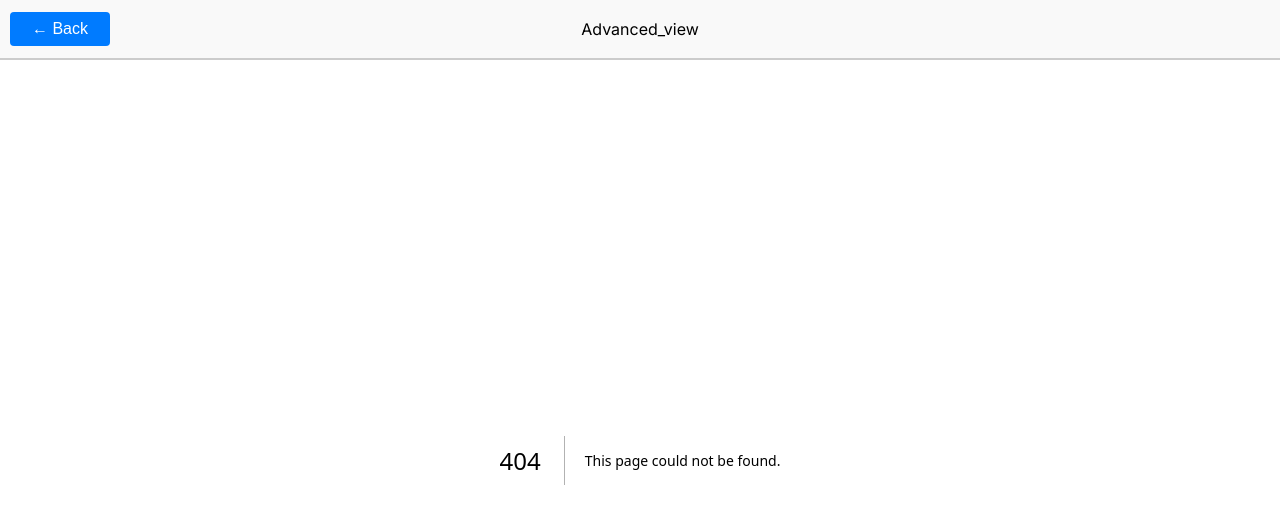
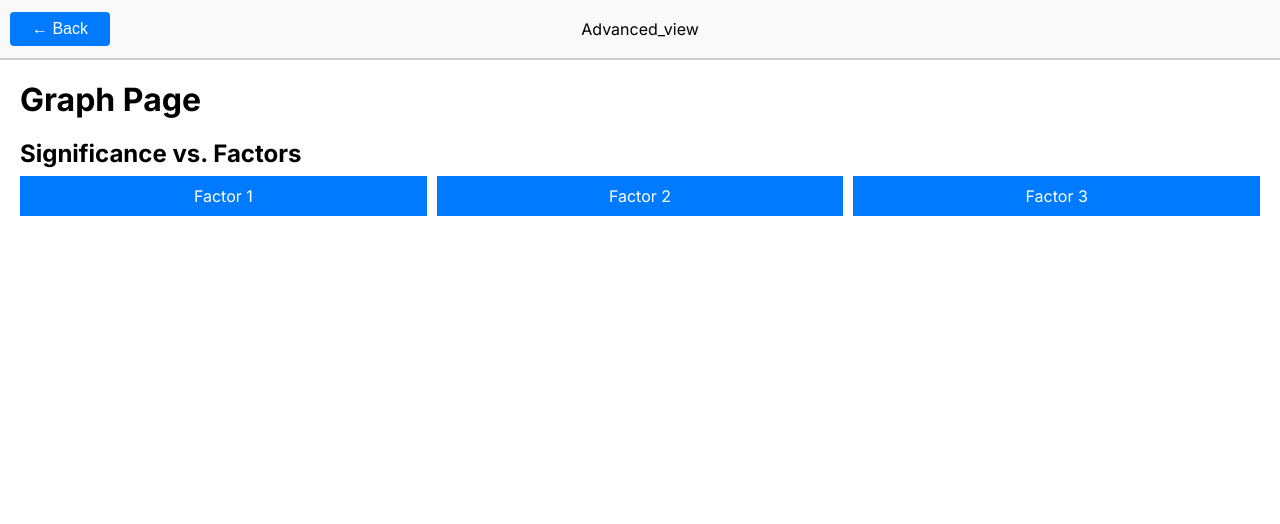
Before and after one commit to Flying-Kimbo/c302p3, a Next.js app: page /student/assignments/review/advanced_view in a window 1280 px wide. Before the commit this address had no page. Shown: the top 524 px of the page. Built offline with nearby package versions, Linux system fonts and the light colour scheme.

Commit message:
Added the advanced view page

```diff
--- /dev/null
+++ b/src/app/student/assignments/review/advanced_view/page.module.css
@@ -0,0 +1,43 @@
+/* GraphPage.module.css */
+.graphPage {
+  padding: 20px;
+}
+
+.graphContainer {
+  margin-top: 20px;
+}
+
+.barChart {
+  display: flex;
+}
+
+.bar {
+  flex: 1;
+  background-color: #007bff;
+  color: #fff;
+  text-align: center;
+  padding: 10px;
+  cursor: pointer;
+  position: relative;
+}
+
+.bar:not(:last-child) {
+  margin-right: 10px;
+}
+
+.bar::after {
+  content: attr(data-tooltip);
+  position: absolute;
+  bottom: 100%;
+  left: 50%;
+  transform: translateX(-50%);
+  padding: 5px;
+  background-color: rgba(0, 0, 0, 0.8);
+  color: #fff;
+  border-radius: 5px;
+  display: none;
+}
+
+.bar:hover::after {
+  display: block;
+}
--- /dev/null
+++ b/src/app/student/assignments/review/advanced_view/page.tsx
@@ -0,0 +1,30 @@
+// GraphPage.tsx
+import React from 'react';
+import styles from './page.module.css';
+
+const GraphPage = () => {
+  const data = [
+    { factor: "Factor 1", significance: 0.8, tooltip: "Explanation of Factor 1" },
+    { factor: "Factor 2", significance: 0.6, tooltip: "Explanation of Factor 2" },
+    { factor: "Factor 3", significance: 0.9, tooltip: "Explanation of Factor 3" },
+    // Add more data as needed
+  ];
+
+  return (
+    <div className={styles.graphPage}>
+      <h1>Graph Page</h1>
+      <div className={styles.graphContainer}>
+        <h2>Significance vs. Factors</h2>
+        <div className={styles.barChart}>
+          {data.map((item, index) => (
+            <div key={index} className={styles.bar} style={{ height: `${item.significance * 100}%` }} data-tooltip={item.tooltip}>
+              {item.factor}
+            </div>
+          ))}
+        </div>
+      </div>
+    </div>
+  );
+};
+
+export default GraphPage;
--- a/src/app/student/assignments/review/page.tsx
+++ b/src/app/student/assignments/review/page.tsx
@@ -24,6 +24,7 @@ const StudentGradeSummary = (_rubricData, _studentMarksData) => {
   // Calculate total marks and total student marks
   const totalMarks = rubricData.reduce((total, { max_marks }) => total + max_marks, 0);
   const totalStudentMarks = studentMarksData.reduce((total, { student_marks }) => total + student_marks, 0);
+  const percentageMark = ((totalStudentMarks / totalMarks) * 100).toFixed(1);
 
   // Function to show rubric
   const handleShowRubric = () => {
@@ -56,10 +57,13 @@ const StudentGradeSummary = (_rubricData, _studentMarksData) => {
           })}
           <tr className={styles['grade-summary-total']}>
             <td>Total</td>
-            <td>{`${totalStudentMarks}/${totalMarks}`}</td>
+            <td>{`${totalStudentMarks}/${totalMarks} = ${percentageMark}%`}</td>
           </tr>
         </tbody>
       </table>
+      <button className={styles['advanced-view-button']} onClick={()=>location.href='review/advanced_view'}>
+        Show advanced view
+      </button>
     </div>
   );
 };
```
Also changed, not shown: src/app/student/assignments/review/footer.css (+10 -0 lines), src/app/student/assignments/review/footer.jsx (+12 -5 lines), src/app/student/assignments/review/page.module.css (+11 -2 lines).
